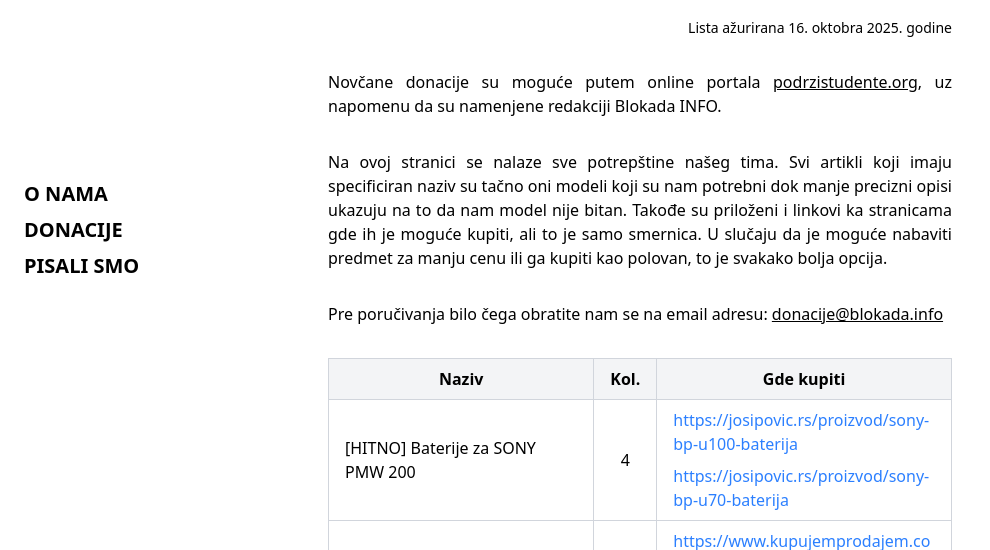
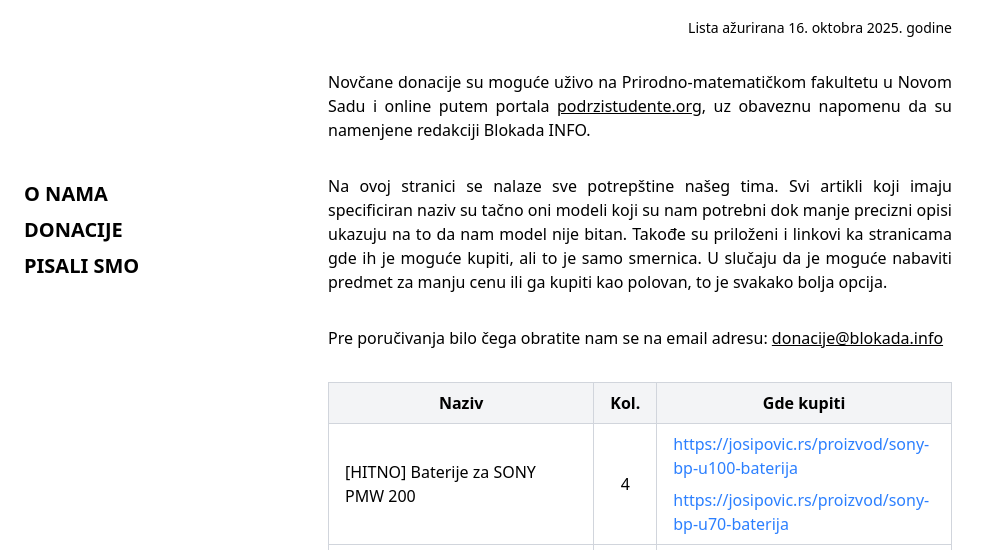
Before and after one commit to blokadainfo/website, an Astro site: page /donacije in a window 1280 px wide. Shown: the part 170-720 px from the top of the page, without its empty margins (0-990 px from the left). Built offline with nearby package versions, Linux system fonts and the light colour scheme; Astro itself is replaced by a stand-in of ours.

Commit message:
fix(donations): cash irl

```diff
--- a/src/components/custom/donations/donations.svelte
+++ b/src/components/custom/donations/donations.svelte
@@ -10,10 +10,9 @@
     Lista ažurirana {dateToSRB()}
   </span>
   <p class="text-justify">
-    Novčane donacije su moguće putem online portala <a
-      href="https://podrzistudente.org"
-      class="underline">podrzistudente.org</a
-    >, uz napomenu da su namenjene redakciji Blokada INFO.
+    Novčane donacije su moguće uživo na Prirodno-matematičkom fakultetu u Novom Sadu i online putem
+    portala <a href="https://podrzistudente.org" class="underline">podrzistudente.org</a>, uz
+    obaveznu napomenu da su namenjene redakciji Blokada INFO.
   </p>
   <p class="text-justify">
     Na ovoj stranici se nalaze sve potrepštine našeg tima. Svi artikli koji imaju specificiran naziv
```
